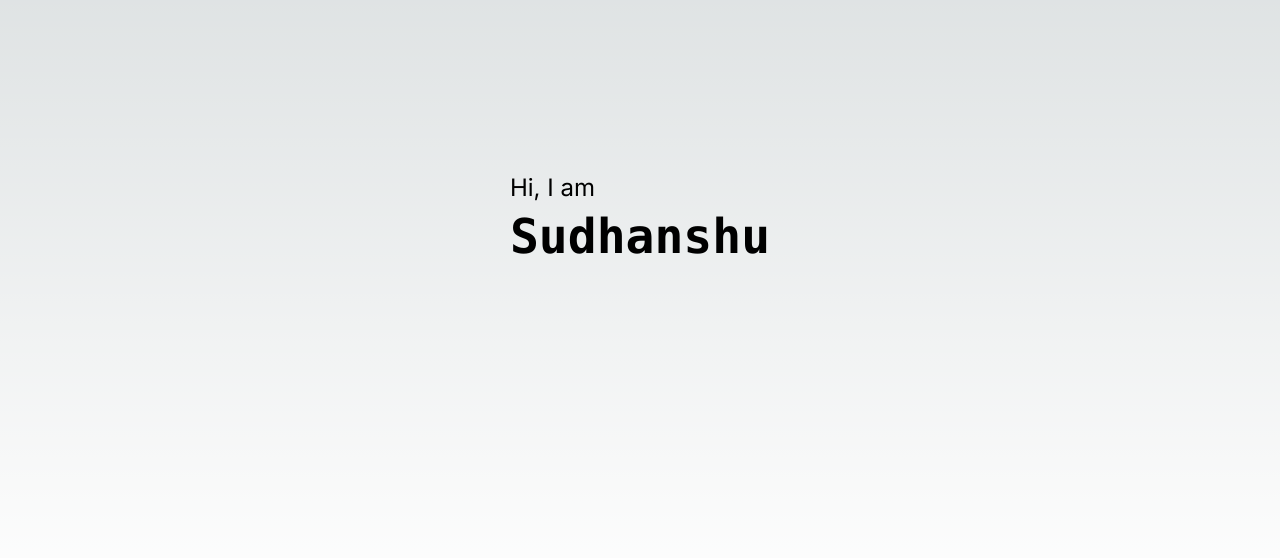
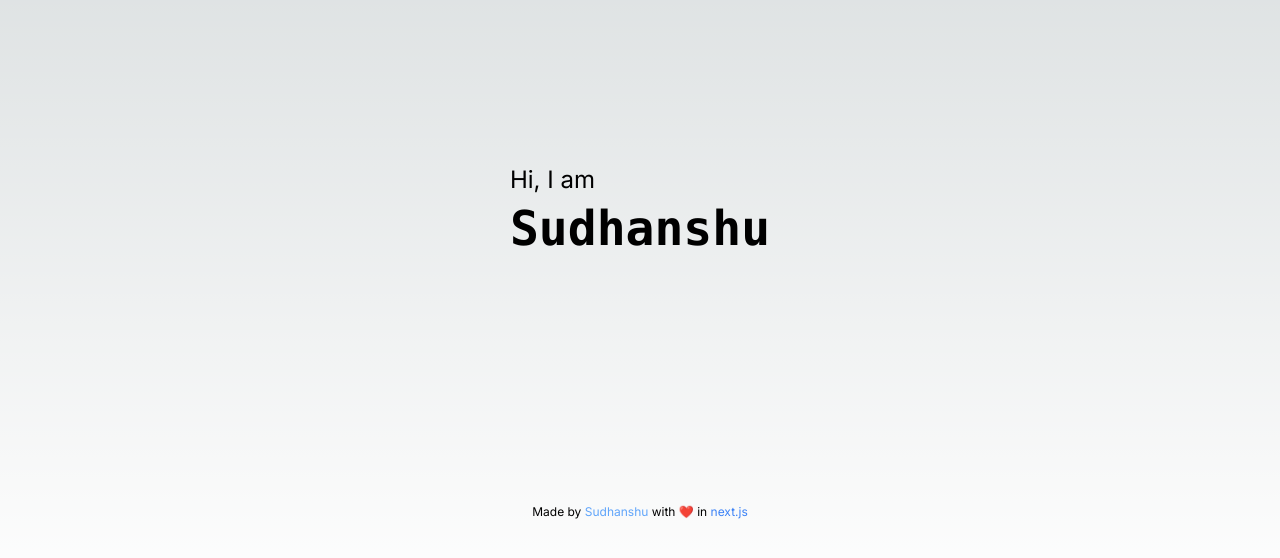
Before and after one commit to sid221b/sudhanshu221b, a Next.js app: page / in a window 1280 px wide. Shown: the part 184-742 px from the top of the page. Built offline with nearby package versions, Linux system fonts and the light colour scheme.

Commit message:
🚀 Added footer

```diff
--- a/app/page.tsx
+++ b/app/page.tsx
@@ -1,12 +1,22 @@
-import Image from "next/image";
+import Image from 'next/image'
 
-export default function Home() {
+export default function Home () {
   return (
-    <main className="flex min-h-screen flex-col justify-center items-center p-24">
-      <div>
-      <h2 className="text-2xl mb-2 text-left">Hi, I am</h2>
-      <code className="font-bold text-5xl">Sudhanshu</code>
+    <main className='flex min-h-screen flex-col justify-center items-center p-24'>
+      <div className='flex-1 flex flex-col justify-center'>
+        <h2 className='text-2xl mb-2 text-left'>Hi, I am</h2>
+        <code className='font-bold text-5xl'>Sudhanshu</code>
       </div>
+      <footer>
+        <p className='text-xs'>
+          Made by{' '}
+          <a href='https://www.linkedin.com/in/sudhanshu221b' className='text-blue-400'>Sudhanshu</a> with
+          ❤️ in{' '}
+          <a href='https://nextjs.org/' className='text-blue-500'>
+            next.js
+          </a>
+        </p>
+      </footer>
     </main>
-  );
+  )
 }
```
